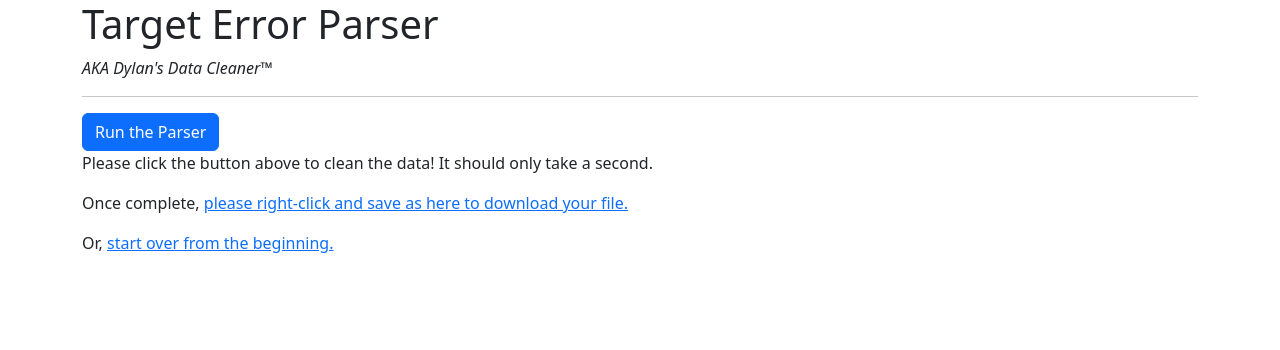
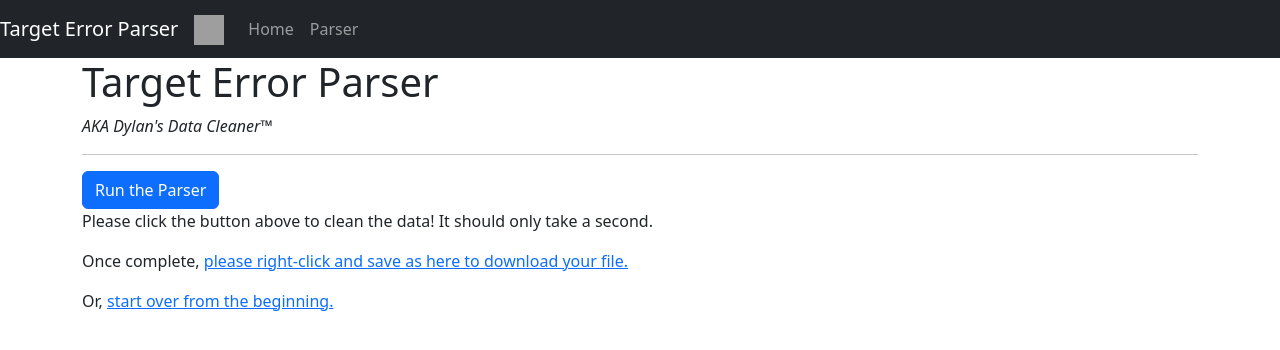
Before and after one commit to chemicalpleasures/flaskUploader, a Flask app: page /parser in a window 1280 px wide. Shown: the top 350 px of the page. Run offline with Flask 2, Linux system fonts and the light colour scheme; some libraries are stand-ins or nearby versions; grey boxes are pictures that could not be loaded.

Commit message:
Merged from flaskTargetErrors-Flash

```diff
--- a/app.py
+++ b/app.py
@@ -49,7 +49,8 @@ def upload_excel():
                     filename = secure_filename(sals_excel.filename)
                     sals_excel.save(os.path.join(xlsx_uploads, filename))
                 print("Salsify Excel File Saved")
-            return redirect(request.url)
+                flash("Excel files uploaded!", "success")
+            return redirect('/parser')
     return render_template("public/templates/upload_excel.html")
 
 @app.route('/parser', methods=['POST', 'GET'])
@@ -116,7 +117,8 @@ def parser():
         final = unsorted.sort_values(by=['Inventory Number'])
 
         final.to_excel("static/excel_files/downloads/output.xlsx")
-
+        flash("Parsing complete!", "success")
+        redirect('static/excel/downloads/output.xlsx')
     return render_template('public/templates/parser.html')
 
 @app.route('/get-excel/<excel_download>')
--- a/templates/public/templates/parser.html
+++ b/templates/public/templates/parser.html
@@ -13,7 +13,7 @@
             <hr>
             <form action="/parser" method="POST">
                 <div class="form-group">
-                <button type="submit" class="btn btn-primary" id="script" value="Run Script">Run the Parser</button>
+                <button type="submit" class="btn btn-primary" name="script" id="script" value="Run Script">Run the Parser</button>
             </form>
             <br>
             <p>Please click the button above to clean the data! It should only take a second.</p>
--- a/templates/public/templates/public_template.html
+++ b/templates/public/templates/public_template.html
@@ -7,8 +7,38 @@
     <link href="../../../static/css/bootstrap.min.css" rel="stylesheet">
     <link rel="shortcut icon" href="{{ url_for('static', filename='favicon.ico') }}">
     <title>Target Error Parser</title>
+
+      <nav class="navbar navbar-expand-lg navbar-dark bg-dark">
+  <a class="navbar-brand" href="#">Target Error Parser</a>
+  <div class="collapse navbar-collapse" id="navbarNav">
+      <a class="navbar-brand" href="#">
+        <img src="/static/img/download.png" width="30" height="30" alt="">
+       </a>
+      <ul class="navbar-nav">
+      <li class="nav-item active">
+        <a class="nav-link" href="/">Home <span class="sr-only"></span></a>
+      </li>
+      <li class="nav-item">
+        <a class="nav-link" href="/parser">Parser</a>
+      </li>
+
+    </ul>
+  </div>
+</nav>
+
   </head>
   <body>
+    {% with messages = get_flashed_messages(with_categories=true) %}
+    {%  if messages %}
+        {% for category, message in messages %}
+            <div class="alert alert-{{ category }} alert-dismissible fade show" role="alert">
+                <span>{{ message }}</span>
+              <button type="button" class="btn-close" data-bs-dismiss="alert" aria-label="Close"></button>
+            </div>
+        {% endfor %}
+    {% endif %}
+  {% endwith %}
+
   <div id="main">{% block main %}{% endblock %}</div>
 
 
--- a/templates/public/templates/upload_excel.html
+++ b/templates/public/templates/upload_excel.html
@@ -22,7 +22,7 @@
                       <input type="file" class="form-control" id="inputGroupFile01" name="sals_excel" id="sals_excel">
                     </div>
                 </div>
-                <button type="submit" class="btn btn-primary">Upload XLSX files</button>
+                <button type="submit" class="btn btn-primary" name="xls-upload" id="xls-upload">Upload XLSX files</button>
             </form>
             <br>
             <p>Once uploaded, <a href="/parser">please click here.</a></p>
```
